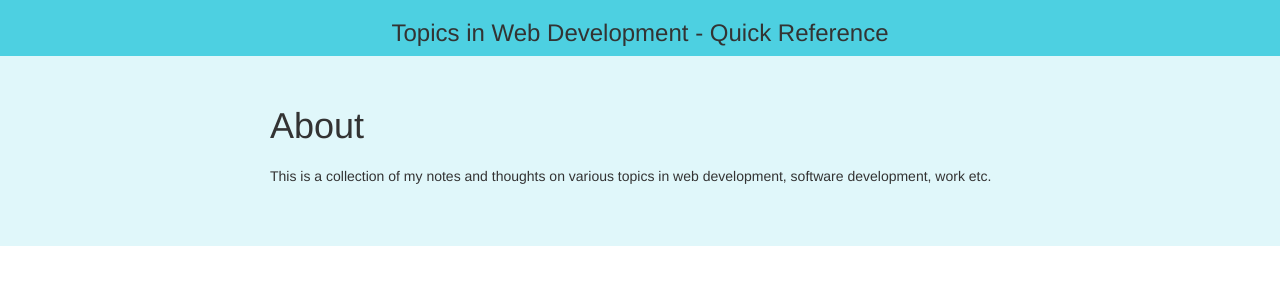
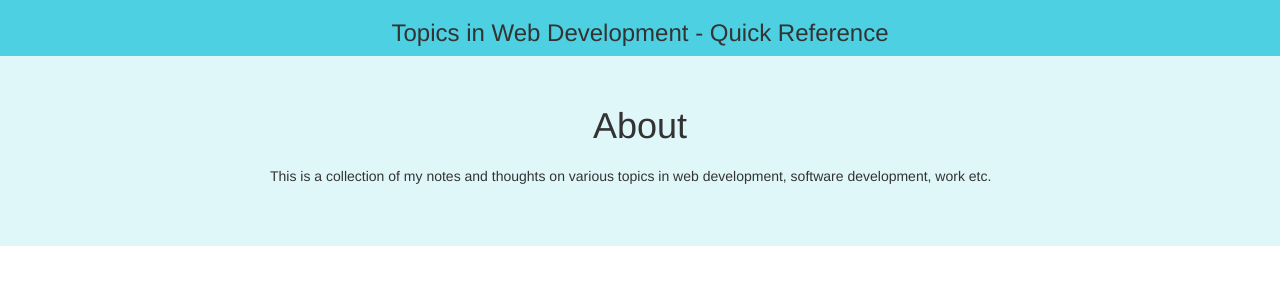
Before and after one commit to geetavin464/geetavin464.github.io, a Jekyll site: the page built from about.md, in a window 1280 px wide. Shown: the top 300 px of the page. Built offline with Jekyll 4.4.1, drawn with Linux system fonts in a browser that asks for light colours.

Commit message:
Adjust text alignment

```diff
--- a/css/main.css
+++ b/css/main.css
@@ -16,7 +16,7 @@ body {
   /*background-color: #fdfdfd;*/
 }
 
-h1, h2, h3, h4, h5, h6 { font-size: 100%; font-weight: 400; }
+h1, h2, h3, h4, h5, h6 { font-size: 100%; font-weight: 400; text-align: center;}
 
 a         { color: #2a7ae2; text-decoration: none; }
 a:hover   { color: #000; text-decoration: underline; }
@@ -66,25 +66,12 @@ div.site-header {
   line-height: 1;
 }
 
-.posts .post-date {
-  display: block;
-  font-size: 15px;
-  color: #818181;
-}
-
-
 /* Post styles */
 /* ----------------------------------------------------------*/
 
 .post-header .panel-heading {
   margin: 0 0 0;
   background-color: #818181;
-}
-
-.post-header .meta {
-  font-size: 15px;
-  color: #818181;
-  margin-top: 5px;
 }
 
 .post-content { margin: 0 0 30px; }
```
